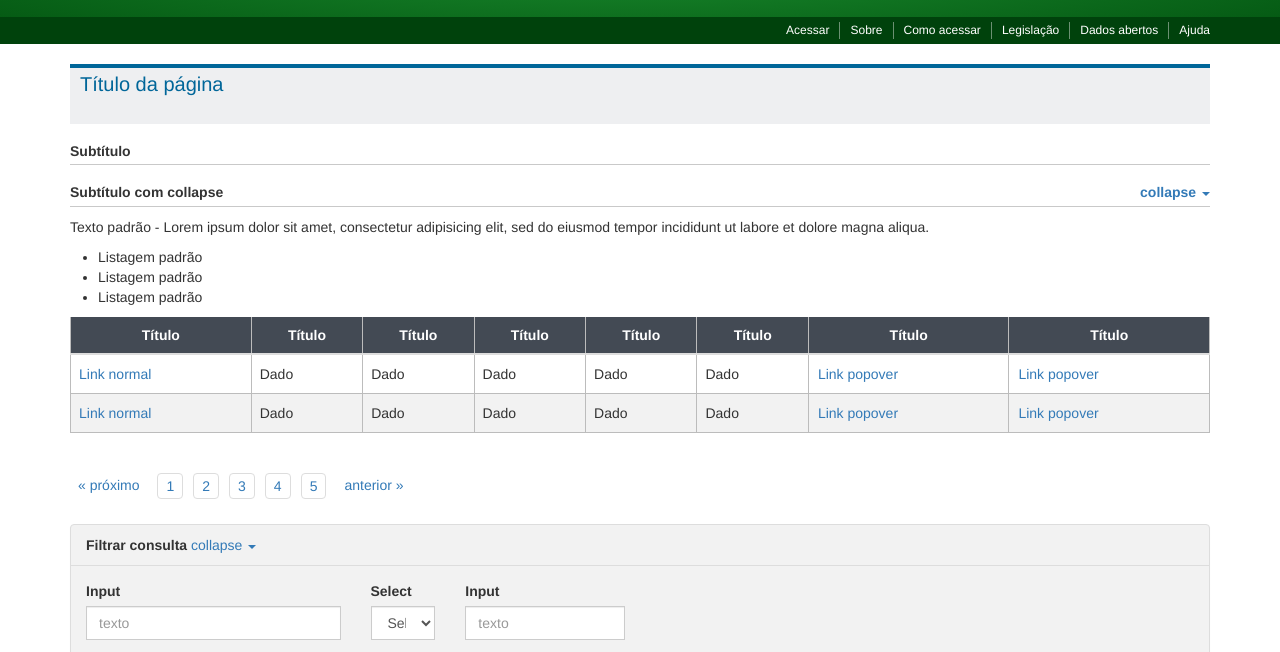
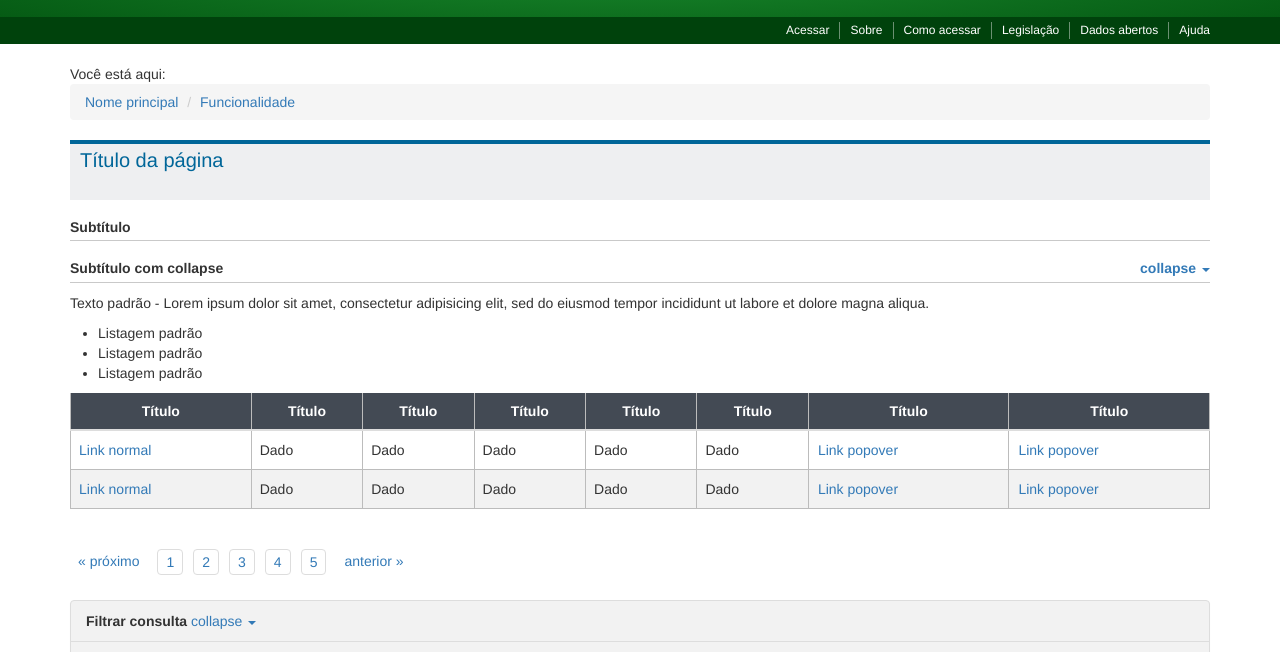
Before and after one commit to augustoalmeida/cnir, a website: page index.html in a window 1280 px wide. Shown: the part 134-786 px from the top of the page. Drawn offline with nearby package versions, Linux system fonts and the light colour scheme.

Commit message:
index.html - adicionado breadcrumbs.

```diff
--- a/index.html
+++ b/index.html
@@ -85,6 +85,18 @@
       </div>
     </nav>
   </header>
+
+  <section>
+    <div class="breadcrumbs">
+      <div class="container">
+        <span class="aqui">Você está aqui:</span>
+        <ol class="breadcrumb">
+          <li><a href="">Nome principal</a></li>
+          <li><a href="">Funcionalidade</a></li>
+        </ol>
+      </div>
+    </div>
+  </section>
 
   <article id="conteudo">
     <div class="container">
```
